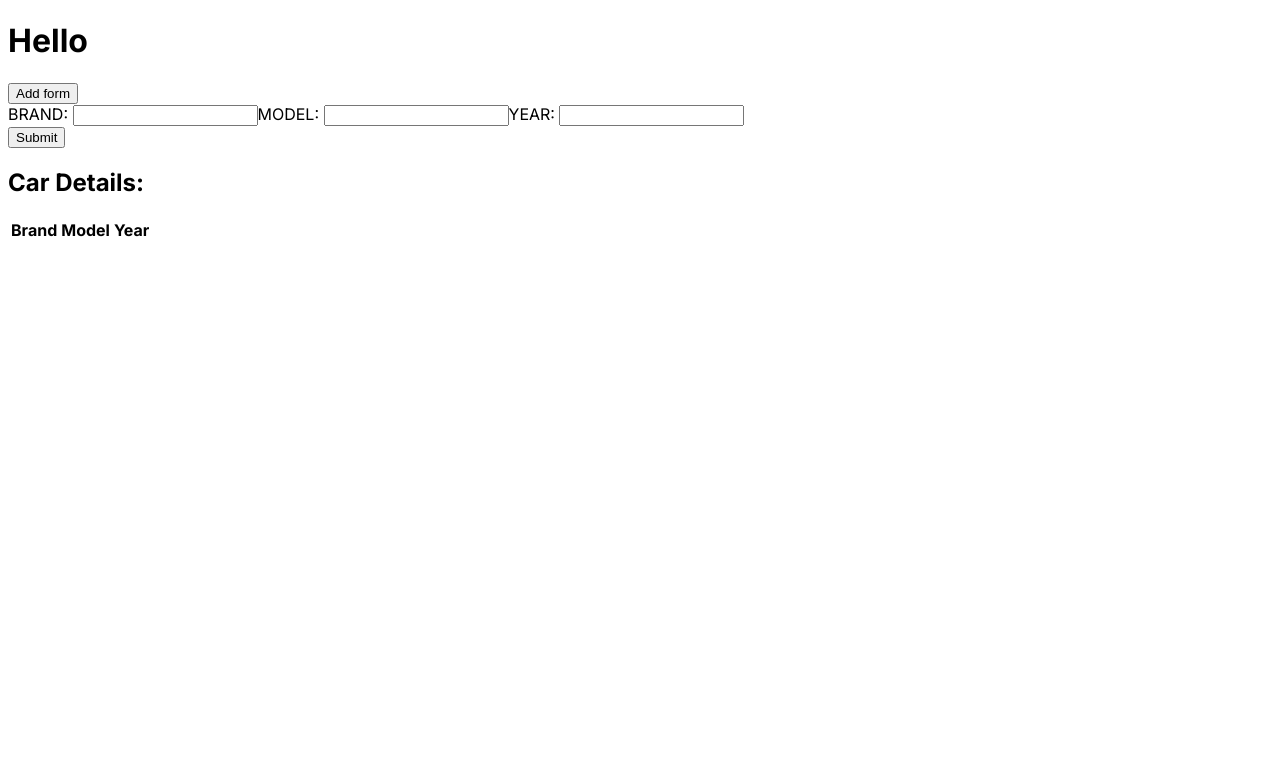
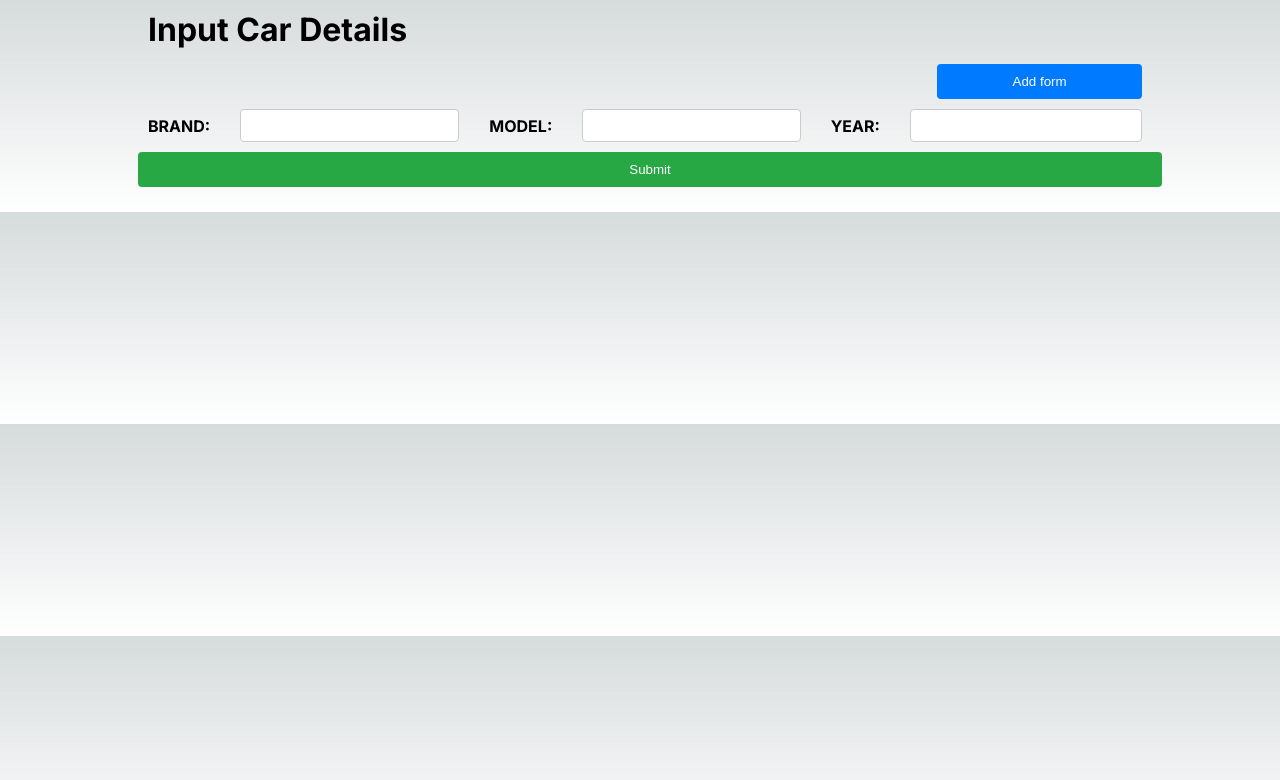
Before and after one commit to trreijhxvancampos/car-multiple-subforms, a Next.js app: page / in a window 1280 px wide. Shown: the top 780 px of the page. Built offline with nearby package versions, Linux system fonts and the light colour scheme.

Commit message:
added css styling

```diff
--- a/src/app/globals.css
+++ b/src/app/globals.css
@@ -100,6 +100,16 @@ a {
   text-decoration: none;
 }
 
+p, h1, h2, label, input, button, th, td {
+  padding: 5px 10px;
+  margin: 5px 10px;
+}
+
+table {}
+thead {}
+tbody {}
+
+
 @media (prefers-color-scheme: dark) {
   html {
     color-scheme: dark;
--- a/src/app/page.js
+++ b/src/app/page.js
@@ -1,7 +1,6 @@
 "use client"
-import Image from "next/image";
+import "./globals.css";
 import styles from "./page.module.css";
-import Modal from "@/components/Modal";
 import {useState} from "react";
 import Form from "@/components/Form";
 
@@ -12,9 +11,11 @@ function Home() {
     }
 
     return (
-        <main>
-            <h1>Hello</h1>
-            <button onClick={addForm}>Add form</button>
+        <main className={styles['container']}>
+            <h1>Input Car Details</h1>
+            <div>
+                <button onClick={addForm} className={styles['btn-add']}>Add form</button>
+            </div>
             <Form numForms={numForms}></Form>
         </main>
     );
--- a/src/app/page.module.css
+++ b/src/app/page.module.css
@@ -1,5 +1,100 @@
+.container {
+    display: flex;
+    flex-direction: column;
+    margin: auto;
+    width: 80%;
+}
+
 .form-container {
-    background-color: yellow;
+    margin-bottom: 20px;
+}
+
+.sub-form {
+    display: flex;
+    justify-content: space-between;
+}
+
+.input-group {
+    display: flex;
+    align-items: center;
+    width: 100%;
+}
+
+.input-group label {
+    margin-right: 10px;
+    font-weight: bold;
+}
+
+.input-group input {
+    padding: 8px;
+    border: 1px solid #ccc;
+    border-radius: 4px;
+    width: 100%;
+}
+
+
+.btn-add {
+    width: 20%;
+    float: right;
+    background-color: #007bff;
+    color: white;
+    border: none;
+    border-radius: 4px;
+    padding: 10px;
+    cursor: pointer;
+    right: 0;
+}
+
+.btn-add:hover {
+    background-color: #0056b3;
+}
+
+.btn-submit {
+    width: 100%;
+    background-color: #28a745;
+    color: white;
+    border: none;
+    border-radius: 4px;
+    padding: 10px;
+    cursor: pointer;
+}
+
+.btn-submit:hover {
+    background-color: #218838;
+}
+
+.modal-overlay {
+    position: fixed;
+    top: 0;
+    left: 0;
+    width: 100%;
+    height: 100%;
+    background-color: rgba(0, 0, 0, 0.5);
+    display: flex;
+    justify-content: center;
+    align-items: center;
+}
+
+.modal {
+    background-color: white;
+    padding: 20px;
+    border-radius: 8px;
+    box-shadow: 0 0 10px rgba(0, 0, 0, 0.1);
+}
+
+.close-button {
+    position: absolute;
+    top: 10px;
+    right: 10px;
+    background-color: transparent;
+    border: none;
+    cursor: pointer;
+    font-size: 18px;
+    color: #333;
+}
+
+.close-button:hover {
+    color: #000;
 }
 
 /*.main {*/
--- a/src/components/Form.js
+++ b/src/components/Form.js
@@ -1,34 +1,42 @@
 import React, {useState} from 'react';
 import SubForm from "@/components/SubForm";
 import Modal from "@/components/Modal";
+import styles from "../app/page.module.css";
 
 function Form(props) {
     const [subFormValues, setSubFormValues] = useState([])
+    const [isOpen, setIsOpen] = useState(false);
 
     function handleChange(index, value) {
         const updatedSubFormValues = [...subFormValues];
         updatedSubFormValues[index] = value;
         setSubFormValues(updatedSubFormValues)
-        // console.log("handle form done")
-        // console.log(subFormValues)
     }
 
-        function handleSubmit() {
-            const nonEmptyRecords = subFormValues.filter(item => {
-                return Object.values(item).every(value => value);
+    function handleSubmit() {
+        // const nonEmptyRecords = subFormValues.filter(item => {
+        //     return Object.values(item).every(value => value);
+        //
+        // })
 
-            })
+    }
 
-        }
+    const openModal = () => {
+        setIsOpen(true);
+    };
+
+    const closeModal = () => {
+        setIsOpen(false);
+    };
 
     return (
-        <div>
+        <div className={styles['form-container']}>
             {
                 Array.from({length: props.numForms}, (_, index) => (
                     <SubForm key={index} index={index} onChange={handleChange}></SubForm>
                 ))}
-            <button>Submit</button>
-            <Modal subFormValues={subFormValues}></Modal>
+            <button className={styles['btn-submit']} onClick={openModal}>Submit</button>
+            <Modal isOpen={isOpen} onClose={closeModal} subFormValues={subFormValues}></Modal>
 
         </div>
 
--- a/src/components/Modal.js
+++ b/src/components/Modal.js
@@ -1,8 +1,13 @@
 import React from 'react';
+import styles from "../app/page.module.css";
 
-function Modal({subFormValues}) {
+function Modal({ isOpen, onClose, subFormValuesgit})  {
+    if (!isOpen) return null;
     return (
-        <div>
+        <div className={styles['modal-overlay']}>
+            <div className={styles['modal']}>
+                <button className="close-button" onClick={onClose}>X</button>
+                <div className={styles['modal-content']}>
                     <h2>Car Details:</h2>
 
                     {subFormValues && subFormValues.length > 0 ? (
@@ -29,6 +34,8 @@ function Modal({subFormValues}) {
                         <p>No data available</p>
                     )}
                 </div>
+            </div>
+        </div>
     );
 }
 
--- a/src/components/SubForm.js
+++ b/src/components/SubForm.js
@@ -1,4 +1,5 @@
 import React, {useEffect, useState} from 'react';
+import styles from "../app/page.module.css";
 // import PropTypes from 'prop-types';
 
 // SubForm.propTypes = {};
@@ -26,13 +27,19 @@ function SubForm({index, onChange}) {
     }
 
     return (
-        <div>
+        <div className={styles['sub-form']}>
+            <div className={styles['input-group']}>
                 <label>BRAND: </label>
                 <input type={"text"} name="brand" onInput={handleChange}/>
+            </div>
+            <div className={styles['input-group']}>
                 <label>MODEL: </label>
                 <input type={"text"} name="model" onInput={handleChange}/>
+            </div>
+            <div className={styles['input-group']}>
                 <label>YEAR: </label>
                 <input type={"text"} name="year" onInput={handleChange}/>
+            </div>
         </div>
     );
 }
```
Lines whose indentation alone changed are shown as unchanged.
